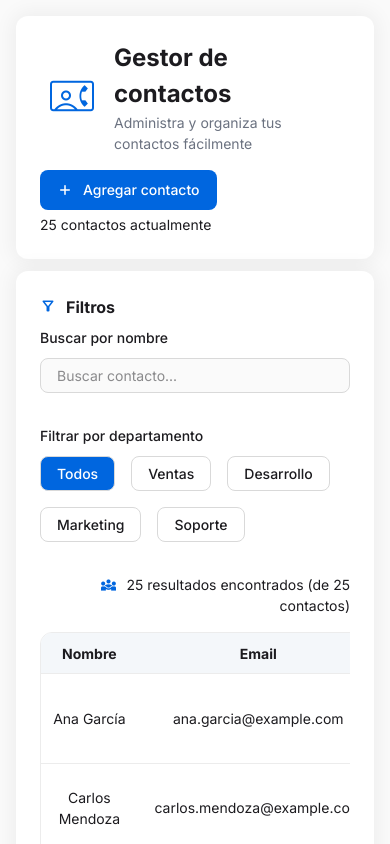
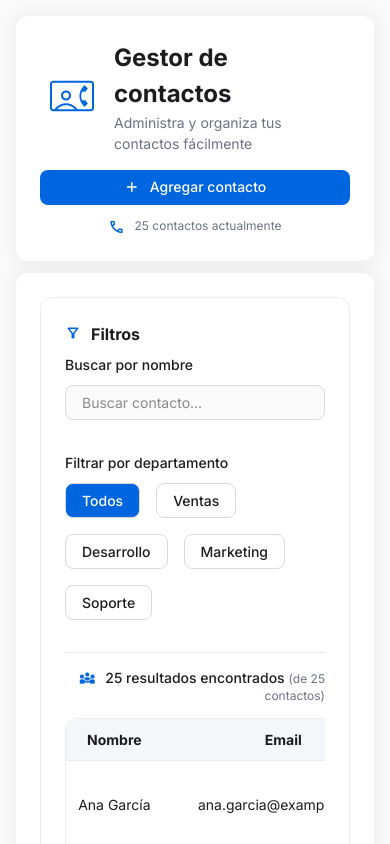
Before and after one commit to BramdonSantiago/geest, a React (Vite) app: page / in a window 390 px wide. Shown: the top 844 px of the page. Built offline with nearby package versions, Linux system fonts and the light colour scheme.

Commit message:
fix(responsive): improve mobile and tablet layouts

```diff
--- a/src/features/contacts/components/ContactFilters.tsx
+++ b/src/features/contacts/components/ContactFilters.tsx
@@ -26,7 +26,7 @@ const ContactFilters = ({
   return (
     <div>
         <h3 className="mb-2"><span class="material-symbols-outlined">filter_alt</span>Filtros</h3>
-        <div className="grid grid-cols-1 md:grid-cols-2 lg:grid-cols-12 gap-8 mb-8">
+        <div className="grid grid-cols-1 lg:grid-cols-2 lg:grid-cols-12 gap-8 mb-4 border-b border-[#E5EAF0] pb-8">
             <div className="lg:col-span-4">
                 <div>
                     <label htmlFor="input-search">Buscar por nombre</label>
@@ -55,7 +55,7 @@ const ContactFilters = ({
             {search && (
                 <button onClick={() => onSearchChange("")} type="button" className="btn btn-primary--outline"><span class="material-symbols-outlined">delete</span>Limpiar búsqueda</button>
             )}
-            <p className="flex-1 text-end"><span class="material-symbols-outlined">diversity_3</span>{resultCount} resultados encontrados <span>(de {contactsCount} contactos)</span></p>
+            <p className="flex-1 text-end leading-[1]"><span class="material-symbols-outlined">diversity_3</span><span className="font-medium">{resultCount} resultados encontrados</span> <span className="text-color-thin text-small">(de {contactsCount} contactos)</span></p>
             </div>
         </div>
     </div>
--- a/src/features/contacts/components/ContactHeader.tsx
+++ b/src/features/contacts/components/ContactHeader.tsx
@@ -20,12 +20,12 @@ const ContactHeader = ({
                 <p className="text-color-thin">Administra y organiza tus contactos fácilmente</p>
             </div>
         </div>
-        <div>
-            <button onClick={onAddContact} type="button" className="btn btn--primary">
+        <div className="text-center">
+            <button onClick={onAddContact} type="button" className="btn btn--primary w-full md:w-auto">
                 <span class="material-symbols-outlined">add</span>
                 Agregar contacto
             </button>
-            <p class="mt-1"><span>{contactsCount}</span> contactos actualmente</p>
+            <p class="text-color-thin text-small mt-3"><span class="material-symbols-outlined">call</span><span>{contactsCount}</span> contactos actualmente</p>
         </div>
     </div>
   );
--- a/src/features/contacts/pages/ContactsPage.tsx
+++ b/src/features/contacts/pages/ContactsPage.tsx
@@ -34,6 +34,7 @@ const ContactsPage = () => {
       contactsCount={contacts.length}
     />
     <div className="content-main-dash content-box">
+      <div className="content-box-border">
            {isLoading && (
         <ContactSkeleton />
       )}
@@ -91,6 +92,8 @@ const ContactsPage = () => {
         )}
     </div>
 
+      </div>
+
     </>
   )
 }
--- a/src/index.css
+++ b/src/index.css
@@ -69,13 +69,15 @@ label {
 }
 
 .btn {
+  display: inline-block;
   padding-left: 1rem;
   padding-right: 1rem;
-  height: 2.5rem;
+  height: 35px;
   border: 1px solid transparent;
   border-radius: var(--radius-8);
   font-weight: 500;
-
+  line-height: 1;
+  text-wrap: nowrap;
   &:disabled {
     opacity: 0.4;
     cursor: not-allowed;
@@ -211,7 +213,6 @@ label {
 
 }
 
-
 .content-box {
   background-color: var(--white);
   box-shadow: 0 0 20px 4px rgba(0, 0, 0, 0.05);
@@ -219,8 +220,18 @@ label {
   border-radius: var(--radius-12);
 }
 
+.content-box-border {
+  border: 1px solid var(--border-color-gray-2);
+  padding: 1.5rem;
+  border-radius: var(--radius-12);
+}
+
 .text-color-thin {
   color: var(--text-thin);
+}
+
+.text-small {
+  font-size: 0.75rem;
 }
 
 .content-main-dash {
```
